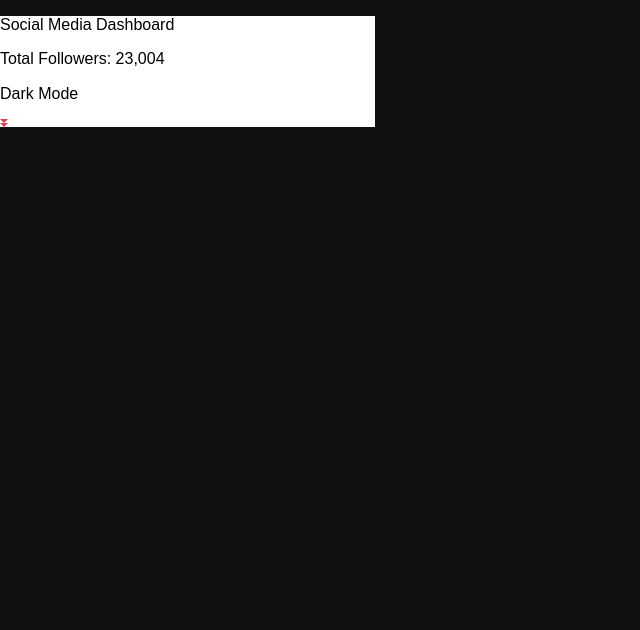
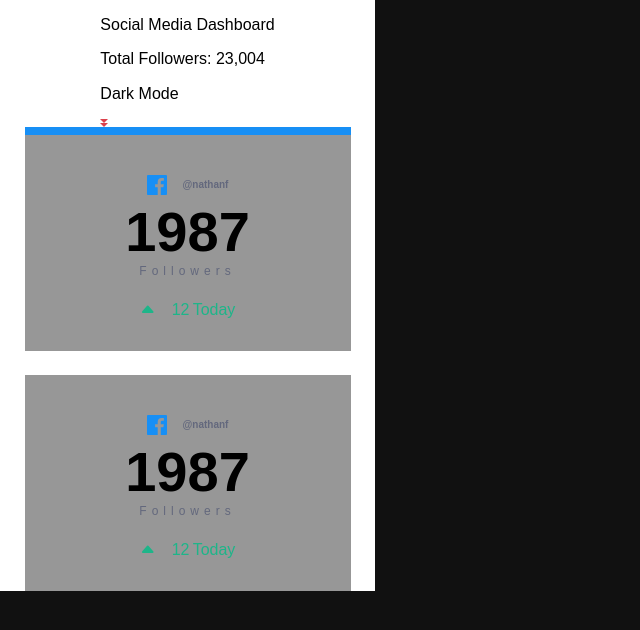
Before and after one commit to HenryMartin397/2024.06.18-tercera-practicaa, a website built with Vite: page src/index.html in a window 1280 px wide. Shown: the whole page, without its empty margins (0-640 px from the left). Built offline with nearby package versions, Linux system fonts and the light colour scheme; some packages are replaced by stand-ins of ours.

Commit message:
segunda-subida

```diff
--- a/src/index.html
+++ b/src/index.html
@@ -5,11 +5,12 @@
     <!-- PON UN FAVICON!!! -->
     <link rel="icon" type="image/svg+xml" href="assets/images/favicon-32x32.png" />
     <meta name="viewport" content="width=device-width, initial-scale=1.0" />
+    <link rel="stylesheet" href="https://cdn.jsdelivr.net/npm/bootstrap-icons@1.11.3/font/bootstrap-icons.min.css" />
     <!-- CAMBIA EL TITLE!!! -->
     <title>TERCERA PRÁCTICA - DASHBOARD</title>
   </head>
   <body>
-
+    <main>
     <section class="dashboard">
       <div class="dashboard__title">
         <div class="dashboard__massmedia">
@@ -25,7 +26,31 @@
       </div>
 
       <div class="dashboard__square">
+        <div class="dashboard__followers">
+          <div class="dashboard__users">
+            <img class="logos" src="assets/images/icon-facebook.svg" alt="logo-facebook">
+            <p class="dashboard__name">@nathanf</p>
+          </div>
+          <span class="dashboard__years">1987</span>
+          <span class="dashboard__followersdefinition">Followers</span>
+          <div class="dashboard__updowntoday">
+            <i class="bi bi-caret-up-fill"></i>
+            <p class="dashboard__days"><span>12</span><span>Today</span></p>
+          </div>
+        </div>
 
+        <div class="dashboard__followers">
+          <div class="dashboard__users">
+            <img class="logos" src="assets/images/icon-facebook.svg" alt="logo-facebook">
+            <p class="dashboard__name">@nathanf</p>
+          </div>
+          <span class="dashboard__years">1987</span>
+          <span class="dashboard__followersdefinition">Followers</span>
+          <div class="dashboard__updowntoday">
+            <i class="bi bi-caret-up-fill"></i>
+            <p class="dashboard__days"><span>12</span><span>Today</span></p>
+          </div>
+        </div>
       </div>
 
       <div class="dashboard__overview">
@@ -34,5 +59,6 @@
     </section>
 
     <script type="module" src="./js/index.js"></script>
+  </main>
   </body>
 </html>
--- a/src/scss/blocks/block-dashboad.scss
+++ b/src/scss/blocks/block-dashboad.scss
@@ -2,11 +2,120 @@
 @use '../mixins/pseudo.scss' as *;
 @use '../mixins/responsive.scss' as *;
 
+
+
 .dashboard{
     width: 375px;
     background-color: #fff;
+    display: flex;
+    flex-direction: column;
+    justify-content: center;
+    align-items: center;
+    &__square{
+      display: flex;
+      flex-direction: column;
+      gap: 1.5rem;
+      border-top: 0.5rem solid var(--color-blue);;
+    }
+    &__followers{
+      width: 326px;
+      height: 216px;
+      background-color: #979797;
+      display: flex;
+      align-items: center;
+      justify-content: center;
+      flex-direction: column;
+      gap: 0.5rem
+    }
+    &__users{
+      display: flex;
+      align-items: center;
+      gap: 1rem;
+    }
+    &__name{
+      color: var(--color-letters);
+      font-size: 10px;
+      font-weight: bold;
+
+    }
+
+    &__years{
+      display: flex;
+      justify-content: center;
+      align-items: center;
+      font-size: 56px;
+      font-weight: bold;
+      width: 129px;
+      height: 48px;
+
+    }
+    &__followersdefinition{
+      color: var(--color-letters);
+      letter-spacing: 5px;
+      font-size: 12px;
+    }
+
+    &__updowntoday{
+      display: flex;
+      align-items: center;
+      justify-content: center;
+      gap: 1rem;
+      width: 66px;
+      height: 15px;
+      margin-top: 1rem;
+      color: #1EB589;
+    }
+
+    &__days{
+      display: flex;
+      gap: 0.2rem;
+    }
+
 }
 
+/*
+.dashboard__followers{
+  width: 326px;
+  height: 216px;
+  background-color: #979797;
+  display: flex;
+  align-items: center;
+  justify-content: center;
+  flex-direction: column;
+  gap: 0.5rem
+}
+
+.dashboard__users{
+  display: flex;
+  align-items: center;
+  gap: 1rem;
+}
+
+.dashboard__name{
+  color: #63687D;
+  font-size: 10px;
+  font-weight: bold;
+
+}
+
+.dashboard__years{
+  display: flex;
+  justify-content: center;
+  align-items: center;
+  font-size: 56px;
+  font-weight: bold;
+  width: 129px;
+  height: 48px;
+
+}
+
+.dashboard__followersdefinition{
+  color: #63687D;
+  letter-spacing: 5px;
+  font-size: 12px;
+}
+
+*/
 
 
 
--- /dev/null
+++ b/src/scss/blocks/icons.scss
@@ -0,0 +1,4 @@
+.logos{
+    width: 20px;
+    height: 20px;
+  }
--- a/src/scss/config/variables.scss
+++ b/src/scss/config/variables.scss
@@ -1,5 +1,6 @@
 :root {
-  /* Variables CSS */
+  --color-letters: #63687D;
+  --color-blue: #178FF5;
 }
 
 /* Variables SASS */
--- a/src/scss/styles.scss
+++ b/src/scss/styles.scss
@@ -3,3 +3,5 @@
 @use 'config/variables.scss';
 @use 'blocks/body.scss';
 @use 'blocks/block-dashboad.scss';
+@use 'blocks/block-overview.scss';
+@use 'blocks/icons.scss';
```
Also changed, not shown: src/assets/images/caret-down-fill.svg (added), src/assets/images/caret-up-fill.svg (added), src/assets/images/toggle-off.svg (added), src/assets/images/toggle-on.svg (added), src/scss/blocks/block-overview.scss (added).
